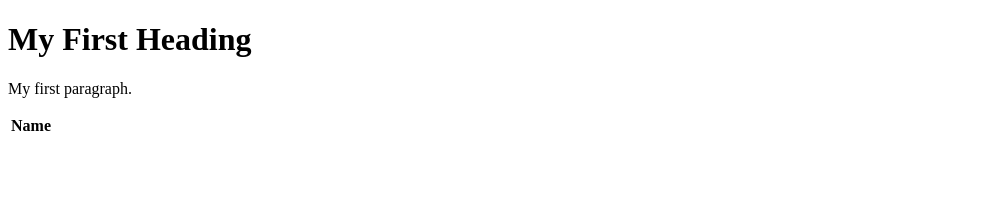
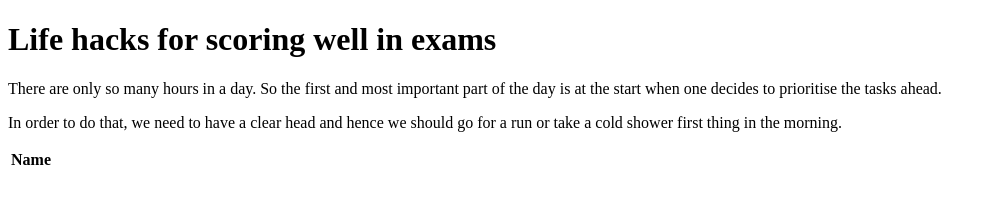
Before and after one commit to fynox2001/portfolio, a plain HTML site: page index.html in a window 1280 px wide. Shown: the whole page, without its empty margins (0-996 px from the left). Drawn offline with Linux system fonts and the light colour scheme.

Commit message:
Update index.html

```diff
--- a/index.html
+++ b/index.html
@@ -5,13 +5,17 @@
 </head>
 <body>
 
-<h1>My First Heading</h1>
-<p>My first paragraph.</p>
+<h1>Life hacks for scoring well in exams</h1>
+<p> There are only so many hours in a day. So the first and most important part of the day is at the start when one decides to prioritise the tasks ahead.</p>
+
+<p> In order to do that, we need to have a clear head and hence we should go for a run or take a cold shower first thing in the morning. </p>
+
 <table>
   <tr>
     <th> Name </th>
   </tr>
   <tr>
+</table>
 
 </body>
 </html>
```
